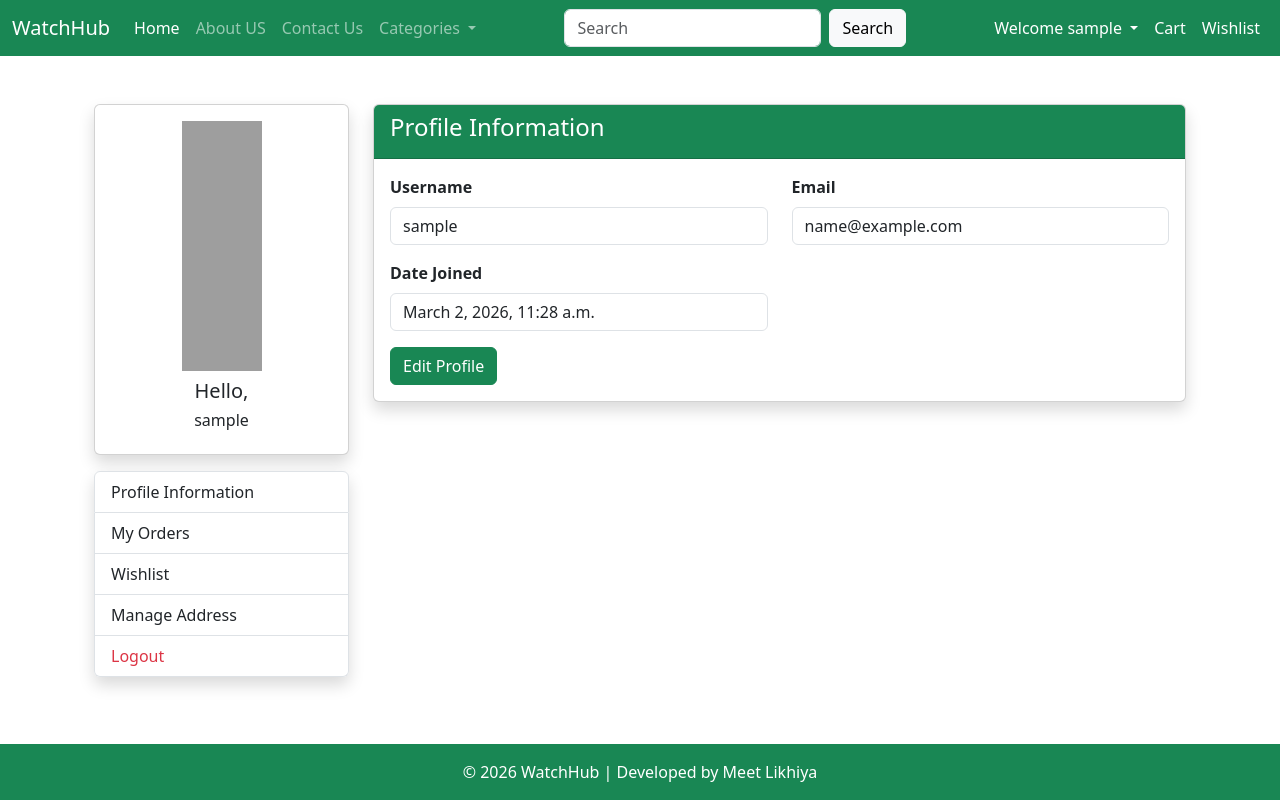
After one commit to MeetLikhiya/WatchHub, a Django app: page /profile/ in a window 1280 px wide. The commit adds this page. Run offline with Django 5.2, Linux system fonts and the light colour scheme; the visitor is signed in with stand-in values (Sample User, id 1); grey boxes are pictures that could not be loaded.

Commit message:
Add authentication system (login, register, profile, edit profile) and implement password reset functionality with templates, views, and forms. Update base layout and add watch detail and address pages.

```diff
--- a/config/settings.py
+++ b/config/settings.py
@@ -125,3 +125,5 @@ DEFAULT_AUTO_FIELD = 'django.db.models.BigAutoField'
 LOGIN_REDIRECT_URL = '/'
 LOGOUT_REDIRECT_URL = '/'
 LOGIN_URL = '/login/'
+
+EMAIL_BACKEND = 'django.core.mail.backends.console.EmailBackend'
--- a/config/urls.py
+++ b/config/urls.py
@@ -2,10 +2,45 @@ from django.contrib import admin
 from django.urls import path, include
 from django.conf import settings # For serving media files during development
 from django.conf.urls.static import static #
+from django.contrib.auth import views as auth_views
 
 urlpatterns = [
     path('admin/', admin.site.urls),
     path("", include("watches.urls")),
+
+    # Password Reset URLs
+
+    path(
+        'password_reset/',
+        auth_views.PasswordResetView.as_view(
+            template_name='watches/password_reset.html'
+        ),
+        name='password_reset'
+    ),
+
+    path(
+        'password_reset_done/',
+        auth_views.PasswordResetDoneView.as_view(
+            template_name='watches/password_reset_done.html'
+        ),
+        name='password_reset_done'
+    ),
+
+    path(
+        'reset/<uidb64>/<token>/',
+        auth_views.PasswordResetConfirmView.as_view(
+            template_name='watches/password_reset_confirm.html'
+        ),
+        name='password_reset_confirm'
+    ),
+
+    path(
+        'reset_done/',
+        auth_views.PasswordResetCompleteView.as_view(
+            template_name='watches/password_reset_complete.html'
+        ),
+        name='password_reset_complete'
+    ),
 ]
 
 # Serve media files during development
--- a/watches/templates/watches/base.html
+++ b/watches/templates/watches/base.html
@@ -84,7 +84,11 @@
                             Welcome {{ request.user.username }}
                         </a>
                         <ul class="dropdown-menu dropdown-menu-end">
-                            <li><a class="dropdown-item" href="#">Profile</a></li>
+                            <li>
+                                <a class="dropdown-item" href="{% url 'profile' %}">
+                                    Profile
+                                </a>
+                            </li>
                             <li><a class="dropdown-item" href="#">Orders</a></li>
                             <li><hr class="dropdown-divider"></li>
                             <li>
--- /dev/null
+++ b/watches/templates/watches/profile.html
@@ -0,0 +1,111 @@
+{% extends "watches/base.html" %}
+
+{% block main_content %}
+
+<div class="container mt-5">
+
+<div class="row">
+
+    <!-- LEFT SIDEBAR -->
+    <div class="col-md-3">
+
+        <div class="card shadow">
+
+            <div class="card-body text-center">
+
+                <img src="https://cdn-icons-png.flaticon.com/512/3135/3135715.png"
+                     width="80"
+                     class="mb-2">
+
+                <h5>Hello,</h5>
+                <h6>{{ request.user.username }}</h6>
+
+            </div>
+
+        </div>
+
+        <div class="list-group mt-3 shadow">
+
+            <a href="{% url 'profile' %}" class="list-group-item list-group-item-action">
+                Profile Information
+            </a>
+
+            <a href="#" class="list-group-item list-group-item-action">
+                My Orders
+            </a>
+
+            <a href="#" class="list-group-item list-group-item-action">
+                Wishlist
+            </a>
+
+            <a href="{% url 'address' %}" class="list-group-item list-group-item-action">
+                Manage Address
+            </a>
+
+            <a href="{% url 'logout' %}" class="list-group-item list-group-item-action text-danger">
+                Logout
+            </a>
+
+        </div>
+
+    </div>
+
+
+    <!-- RIGHT SIDE CONTENT -->
+    <div class="col-md-9">
+
+        <div class="card shadow">
+
+            <div class="card-header bg-success text-white">
+                <h4>Profile Information</h4>
+            </div>
+
+            <div class="card-body">
+
+                <div class="row mb-3">
+
+                    <div class="col-md-6">
+                        <label class="form-label"><b>Username</b></label>
+                        <input type="text"
+                               class="form-control"
+                               value="{{ request.user.username }}"
+                               readonly>
+                    </div>
+
+                    <div class="col-md-6">
+                        <label class="form-label"><b>Email</b></label>
+                        <input type="text"
+                               class="form-control"
+                               value="{{ request.user.email }}"
+                               readonly>
+                    </div>
+
+                </div>
+
+                <div class="row mb-3">
+
+                    <div class="col-md-6">
+                        <label class="form-label"><b>Date Joined</b></label>
+                        <input type="text"
+                               class="form-control"
+                               value="{{ request.user.date_joined }}"
+                               readonly>
+                    </div>
+
+                </div>
+
+                <a href="{% url 'edit_profile' %}" class="btn btn-success">
+                    Edit Profile
+                </a>
+
+            </div>
+
+        </div>
+
+    </div>
+
+</div>
+
+</div>
+
+{% endblock %}
--- a/watches/urls.py
+++ b/watches/urls.py
@@ -2,6 +2,8 @@ from django.urls import path
 from . import views
 from django.conf import settings
 from django.conf.urls.static import static
+from django.contrib.auth import views as auth_views
+
 
 urlpatterns = [
     path("", views.home, name="home"),
@@ -12,10 +14,31 @@ urlpatterns = [
     path("category/<str:category>/", views.CategoryView.as_view(), name="category"),
     path("watch/<int:pk>/", views.WatchDetailView.as_view(), name="watch_detail"),
 
-    # ✅ Authentication URLs
+    # Authentication URLs
     path("register/", views.register, name="register"),
     path("login/", views.user_login, name="login"),
     path("logout/", views.user_logout, name="logout"),
+
+    # profile
+    path('profile/', views.profile, name='profile'),
+
+    #addresss
+    path('add-address/', views.add_address, name='add_address'),
+    path('address/', views.address, name='address'),
+
+    path('edit-address/<int:id>/', views.edit_address, name='edit_address'),
+    path('delete-address/<int:id>/', views.delete_address, name='delete_address'),
+    path('edit-profile/', views.edit_profile, name='edit_profile'),
+
+    # password reset
+    # path(
+    #     "password-reset/",
+    #     auth_views.PasswordResetView.as_view(
+    #         template_name="watches/password_reset.html"
+    #     ),
+    #     name="password_reset"
+    # ),
+
 ]
 
 # Serve media files (development only)
--- a/watches/views.py
+++ b/watches/views.py
@@ -4,9 +4,14 @@ from django.views import View
 from django.contrib import messages
 from django.contrib.auth import login, logout
 from django.contrib.auth.forms import AuthenticationForm
+from django.contrib.auth.decorators import login_required
 
 from .models import Watch
 from .forms import CustomerRegistrationForm, LoginForm
+
+from .forms import AddressForm
+from .models import Address
+from .forms import EditProfileForm
 
 
 # ---------------- HOME ----------------
@@ -91,3 +96,69 @@ def user_login(request):
 def user_logout(request):
     logout(request)
     return redirect("home")
+
+
+@login_required
+def profile(request):
+    return render(request, "watches/profile.html")
+
+@login_required
+def add_address(request):
+
+    if request.method == "POST":
+        form = AddressForm(request.POST)
+
+        if form.is_valid():
+            addr = form.save(commit=False)
+            addr.user = request.user
+            addr.save()
+            return redirect('address')
+
+    else:
+        form = AddressForm()
+
+    return render(request, "watches/add_address.html", {'form': form})
+
+
+@login_required
+def address(request):
+
+    add = Address.objects.filter(user=request.user)
+
+    return render(request, "watches/address.html", {'add': add})
+
+@login_required
+def edit_address(request, id):
+    address = get_object_or_404(Address, id=id, user=request.user)
+
+    if request.method == 'POST':
+        form = AddressForm(request.POST, instance=address)
+        if form.is_valid():
+            form.save()
+            return redirect('address')
+    else:
+        form = AddressForm(instance=address)
+
+    return render(request, 'watches/add_address.html', {'form': form})
+
+
+@login_required
+def delete_address(request, id):
+    address = get_object_or_404(Address, id=id, user=request.user)
+    address.delete()
+    return redirect('address')
+
+@login_required
+def edit_profile(request):
+
+    if request.method == 'POST':
+        form = EditProfileForm(request.POST, instance=request.user)
+
+        if form.is_valid():
+            form.save()
+            return redirect('profile')
+
+    else:
+        form = EditProfileForm(instance=request.user)
+
+    return render(request, 'watches/edit_profile.html', {'form': form})
```
Also changed, not shown: watches/admin.py (+55 -1 lines), watches/forms.py (+31 -0 lines), watches/models.py (+68 -0 lines), watches/templates/watches/add_address.html (added, +89 -0 lines), watches/templates/watches/address.html (added, +83 -0 lines), watches/templates/watches/edit_profile.html (added, +49 -0 lines), watches/templates/watches/login.html (+20 -11 lines), watches/templates/watches/password_reset.html (added, +18 -0 lines), watches/templates/watches/password_reset_complete.html (added, +12 -0 lines), watches/templates/watches/password_reset_confirm.html (added, +17 -0 lines), watches/templates/watches/password_reset_done.html (added, +10 -0 lines), watches/migrations/0002_address.py (added), watches/migrations/0003_product_alter_address_mobile_alter_address_pincode_and_more.py (added).
